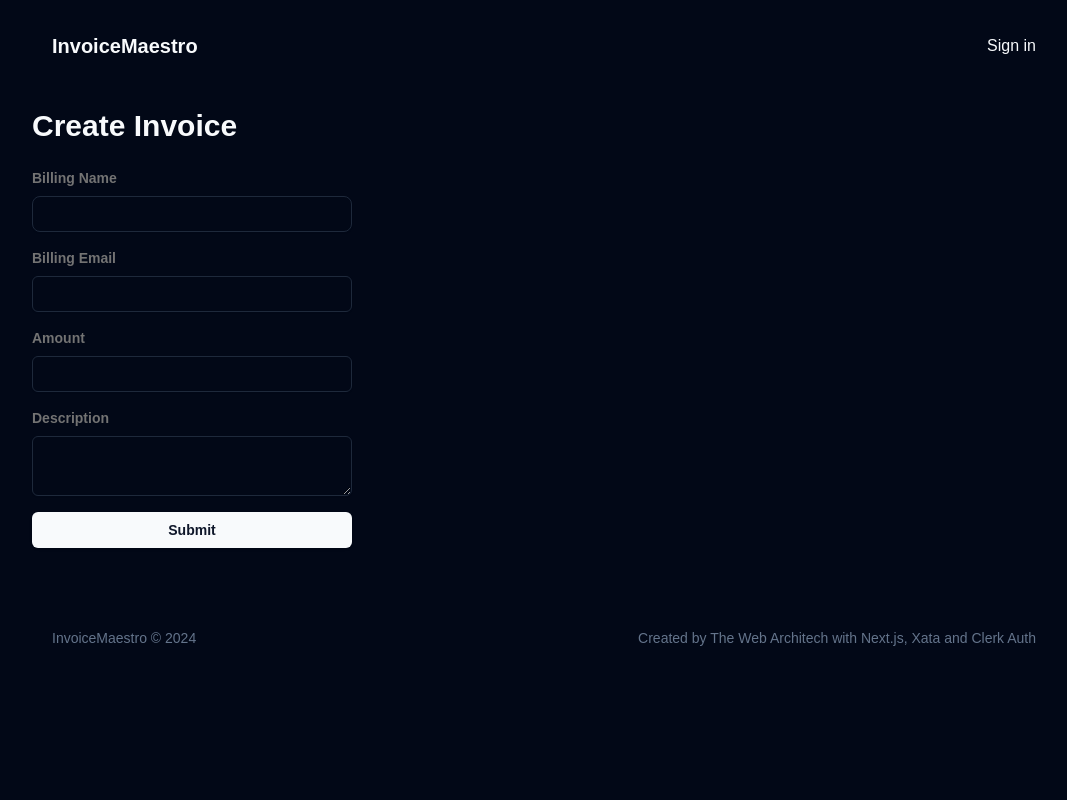
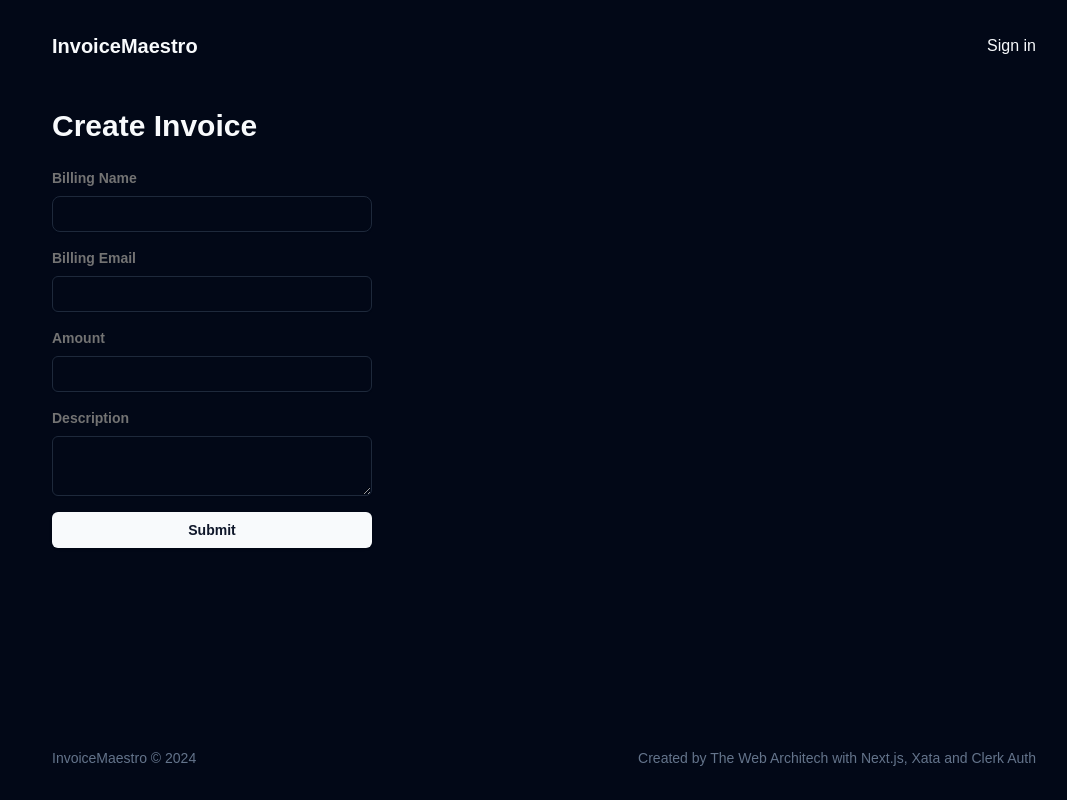
Before and after one commit to JerryDoran/invoice-maestro, a Next.js app: page /invoices/new in a window 1280 px wide. Shown: the whole page, without its empty margins (96-1163 px from the left). Built offline with nearby package versions, Linux system fonts and the light colour scheme; no server answers.

Commit message:
added sign-in and sign-up routes

```diff
--- a/app/invoices/new/page.tsx
+++ b/app/invoices/new/page.tsx
@@ -6,6 +6,7 @@ import { Textarea } from '@/components/ui/textarea';
 import { createInvoice } from '@/actions';
 import { SyntheticEvent, useState, startTransition } from 'react';
 import SubmitButton from '@/components/submit-button';
+import Container from '@/components/container';
 
 export default function InvoicePage() {
   const [status, setStatus] = useState('ready');
@@ -26,8 +27,9 @@ export default function InvoicePage() {
   }
 
   return (
-    <main className='flex justify-center gap-6 flex-col max-w-5xl mx-auto my-12'>
-      <div className='flex justify-between'>
+    <main className='h-full'>
+      <Container>
+        <div className='flex justify-between mb-6'>
           <h1 className='text-3xl font-bold'>Create Invoice</h1>
         </div>
 
@@ -74,6 +76,7 @@ export default function InvoicePage() {
           </div>
           <SubmitButton />
         </form>
+      </Container>
     </main>
   );
 }
--- a/app/layout.tsx
+++ b/app/layout.tsx
@@ -30,7 +30,7 @@ export default function RootLayout({
     <ClerkProvider>
       <html lang='en' className='dark'>
         <body
-          className={`${geistSans.variable} ${geistMono.variable} antialiased px-4 lg:p-0`}
+          className={`${geistSans.variable} ${geistMono.variable} antialiased px-4 lg:p-0 min-h-screen grid grid-rows-[auto_1fr_auto]`}
         >
           <Header />
           {children}
--- /dev/null
+++ b/app/sign-in/[[...sign-in]]/page.tsx
@@ -0,0 +1,10 @@
+import Container from '@/components/container';
+import { SignIn } from '@clerk/nextjs';
+
+export default function Page() {
+  return (
+    <Container className='flex justify-center items-center'>
+      <SignIn />
+    </Container>
+  );
+}
--- /dev/null
+++ b/app/sign-up/[[...sign-up]]/page.tsx
@@ -0,0 +1,10 @@
+import Container from '@/components/container';
+import { SignUp } from '@clerk/nextjs';
+
+export default function Page() {
+  return (
+    <Container className='flex justify-center items-center'>
+      <SignUp />
+    </Container>
+  );
+}
--- a/middleware.ts
+++ b/middleware.ts
@@ -1,6 +1,6 @@
 import { clerkMiddleware, createRouteMatcher } from '@clerk/nextjs/server';
 
-const isPublic = createRouteMatcher(['/']);
+const isPublic = createRouteMatcher(['/', '/sign-in(.*)', '/sign-up(.*)']);
 
 // const isProtected = createRouteMatcher([
 //   '/dashboard',
```
Lines whose indentation alone changed are shown as unchanged.
